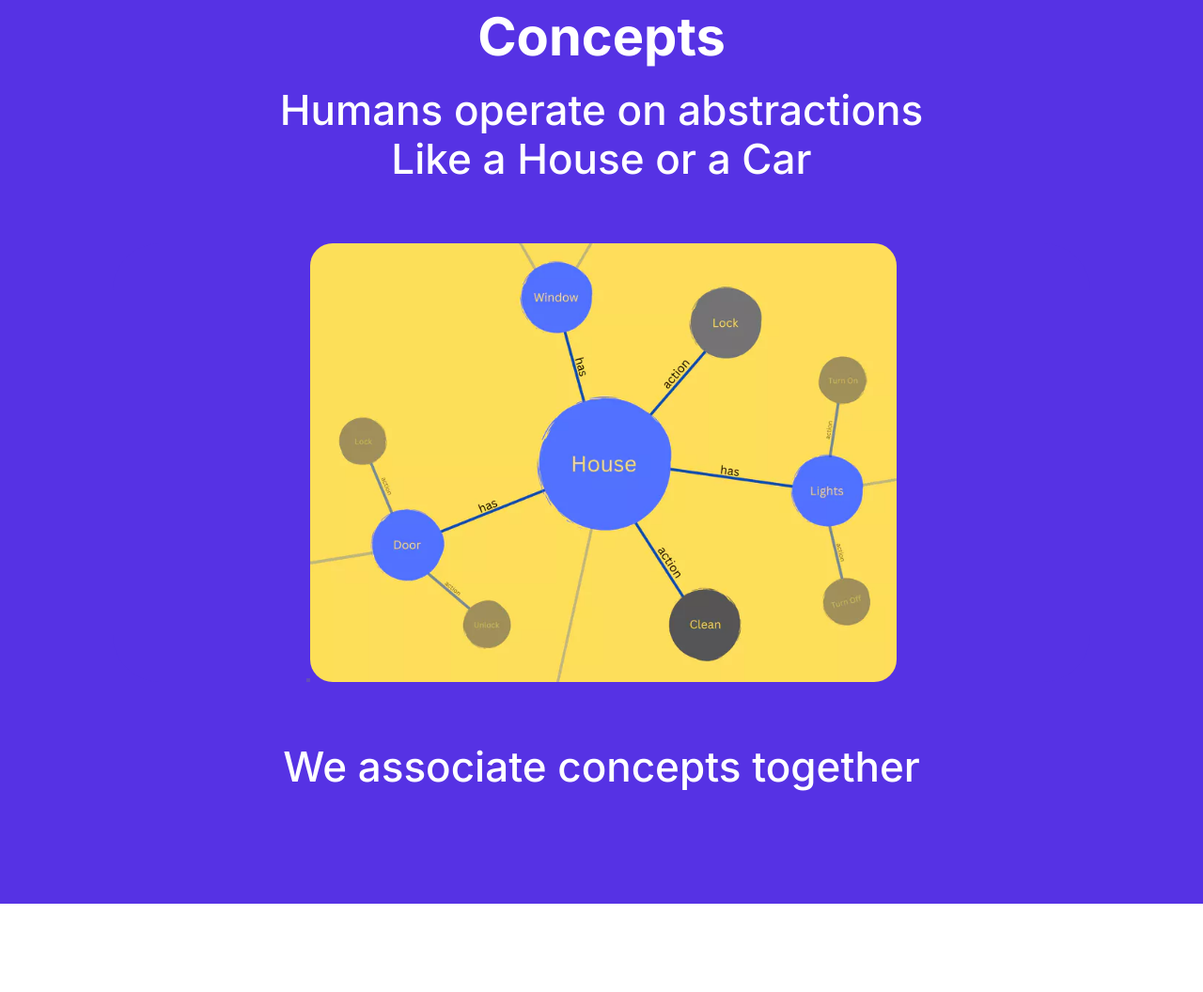
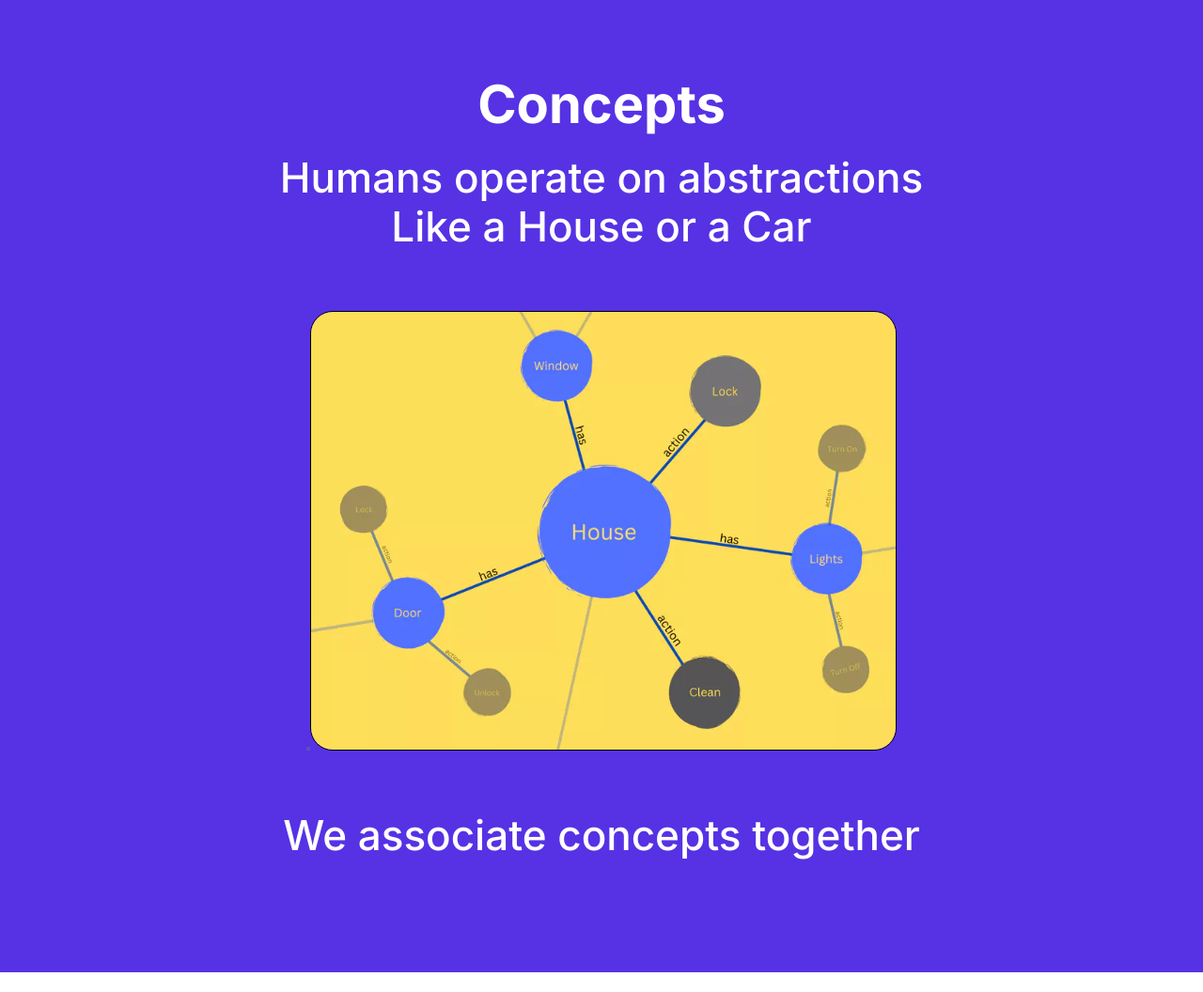
Before and after one commit to KostyaCholak/Active-Online-Software-Page-HTML, a website built with Parcel: page index.html in a window 1280 px wide. Shown: the part 3027-4083 px from the top of the page at 94% size. Built offline with nearby package versions, Linux system fonts and the light colour scheme.

Commit message:
Commit from TeleportHQ

```diff
--- a/home.css
+++ b/home.css
@@ -276,6 +276,7 @@
 }
 .home-text20 {
   color: var(--dl-color-template-gray-bg);
+  width: 80%;
   font-size: 44px;
   font-style: normal;
   text-align: center;
@@ -452,6 +453,8 @@
   width: 100%;
   z-index: 100;
   object-fit: cover;
+  border-color: var(--dl-color-gray-black);
+  border-width: 1px;
   border-radius: 24px;
 }
 .home-text40 {
```
